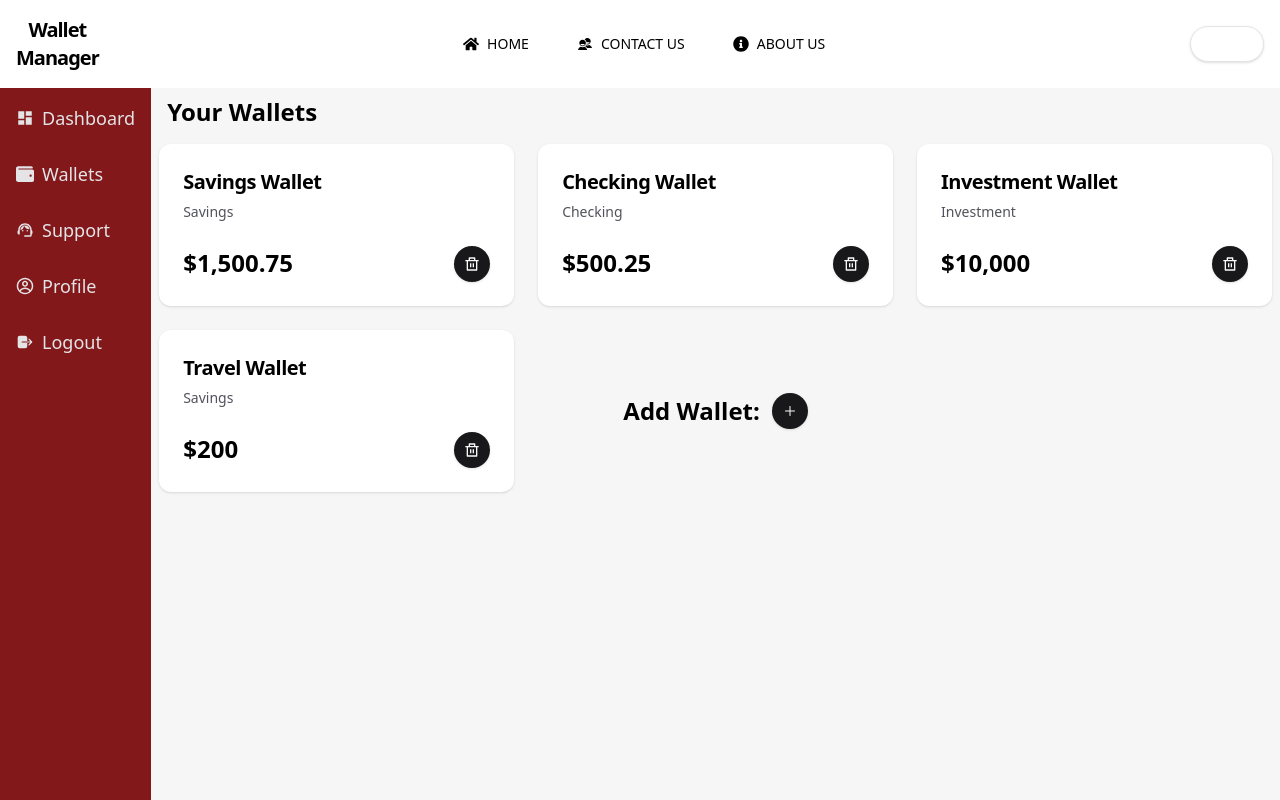
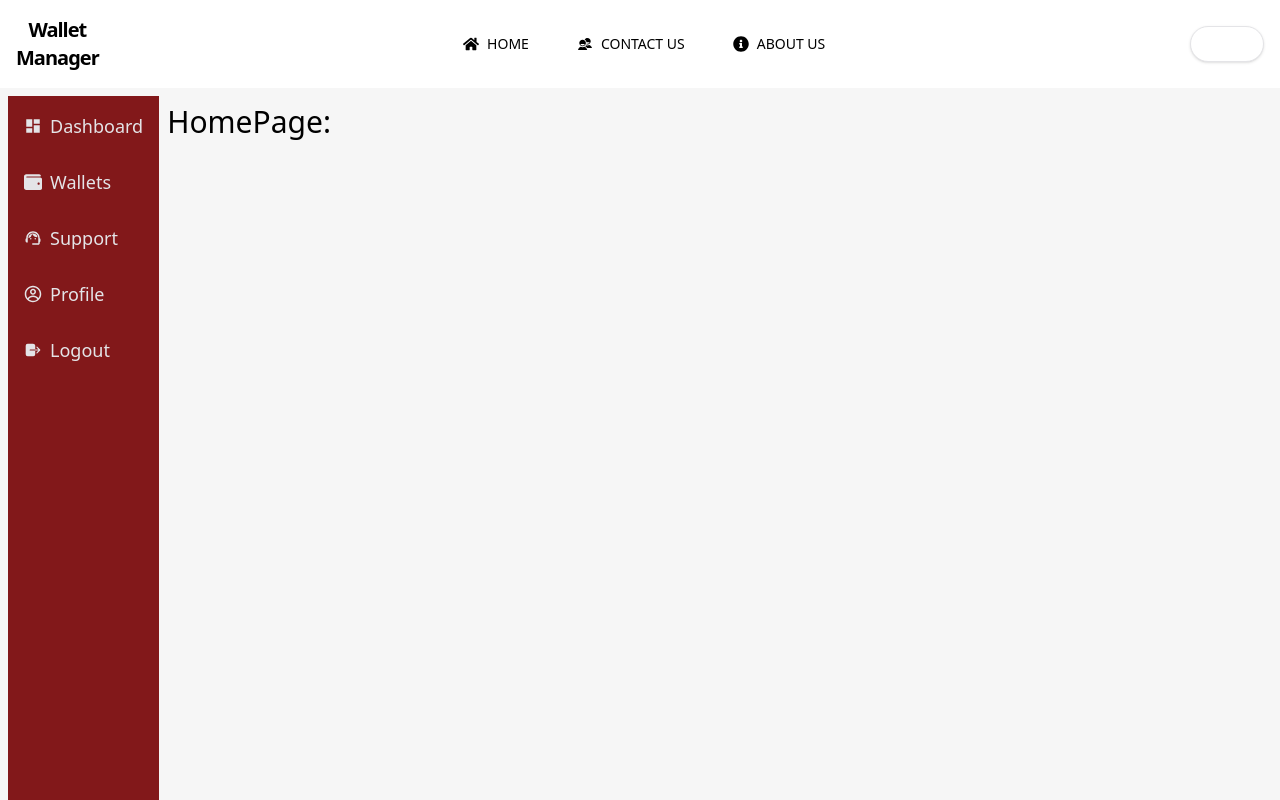
Before and after one commit to AntwanAbdelmaqsoud/Wallet-Manager, a React (Vite) app: page /google in a window 1280 px wide. Shown: the top 800 px of the page. Built offline with nearby package versions, Linux system fonts and the light colour scheme; data requests are answered from the project's data file.

Commit message:
GoogleAuth

```diff
--- a/src/App.tsx
+++ b/src/App.tsx
@@ -6,6 +6,7 @@ import UserPage from "./components/UserPage";
 import HomePage from "./components/HomePage";
 import ContactPage from "./components/ContactPage";
 import AboutPage from "./components/AboutPage";
+import GoogleAuth from "./components/GoogleAuth";
 function App() {
   return (
     <Router>
@@ -13,6 +14,7 @@ function App() {
       <Routes>
         <Route path="/" element={<LandingPage />} />
         <Route path="/home" element={<HomePage />} />
+        <Route path="/google" element={<GoogleAuth />} />
         <Route path="/contact" element={<ContactPage />} />
         <Route path="/about" element={<AboutPage />} />
         <Route path="/:userId" element={<UserPage />} />
--- /dev/null
+++ b/src/components/GoogleAuth.tsx
@@ -0,0 +1,43 @@
+import { useEffect, useState } from "react";
+import { useParams } from "react-router-dom";
+import SideBar from "./SideBar";
+
+export default function GoogleAuth() {
+  const { code } = useParams<string>();
+  const [userName, setuserName] = useState<string | null>(null);
+
+  useEffect(() => {
+    const fetchUserData = async (code: string) => {
+      const data = await fetch(
+        `https://wallet-manager-api-production.up.railway.app/oauth/google/login?code=${code}`,
+        {
+          method: "POST",
+          credentials: "include",
+        }
+      );
+      const dataAsJson = await data.json();
+      setuserName(dataAsJson.name);
+    };
+    if (code) {
+      fetchUserData(code);
+    }
+  }, []);
+  return (
+    <div className="min-h-screen flex p-2 bg-[#F6F6F6]">
+      <SideBar />
+      <div className="p-2 text-3xl">
+        HomePage: {userName}
+        <br />
+        {/* Data:{" "}
+        {data
+          ? Object.entries(data).map(([key, value]) => (
+              <li key={key}>
+                <strong>{key}:</strong> {value}
+              </li>
+            ))
+          : ""}
+      </div> */}
+      </div>
+    </div>
+  );
+}
```
